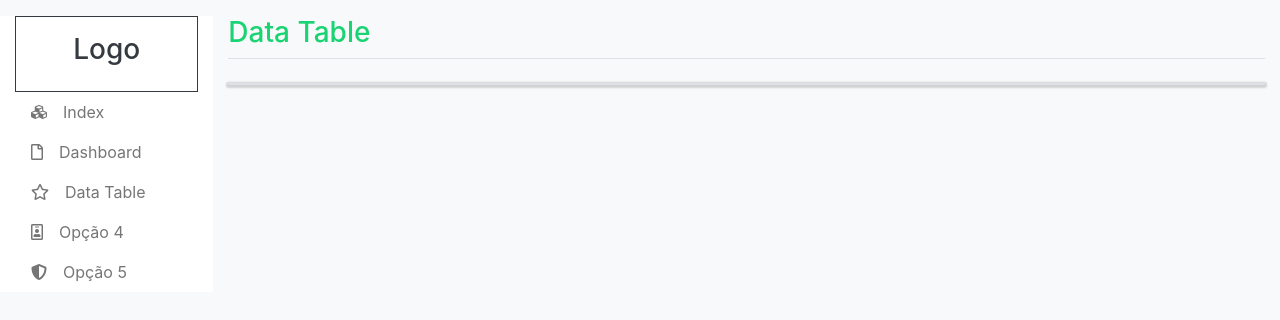
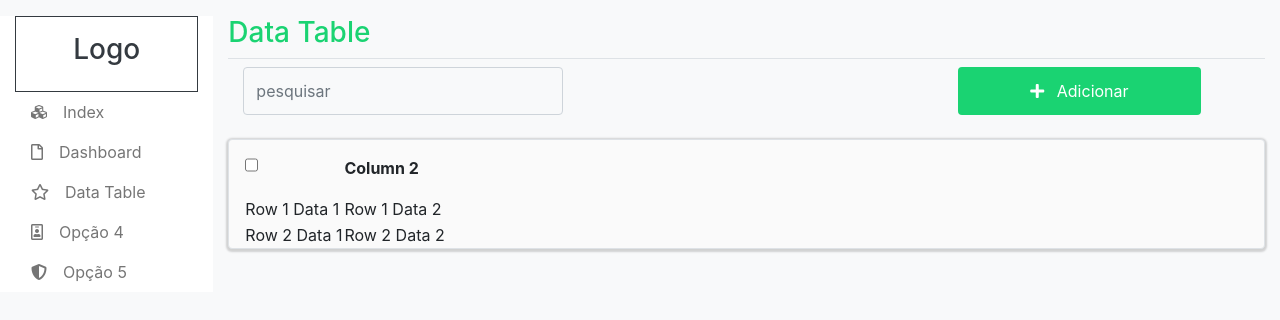
Before and after one commit to CaioAbra/Teste, a PHP site: page /Paginas/DataTable.php in a window 1280 px wide. Shown: the top 320 px of the page. Run offline with PHP 8.4, Linux system fonts and the light colour scheme.

Commit message:
atualização

```diff
--- a/Paginas/DataTable.php
+++ b/Paginas/DataTable.php
@@ -59,13 +59,38 @@
             <div class="col-sm-10 ">
                 <h3 class="pb-2 border-bottom">Data Table</h3>
 
+                <div class="col-12">
+                    <form>
+                        <div class="form-row">
+                          <div class="col-3 ">
+                            <input type="search" class="form-control pesquisar bg-transparent text-secondary" placeholder="pesquisar">
+                          </div>
+                          <div class="col-3 ml-auto mr-5">
+                            <button type="button" class="btn btn-green"><i class="fas fa-plus pr-2"></i> Adicionar</button>
+                          </div>
+                        </div>
+                      </form>
+                </div>
+
                 <div class="col-12 mt-4 border rounded bg-caixa shadow-box-princ">
-                    <!-- <form class="form-inline">
-                        <div class="col-12 pt-3 pl-2">
-                            <h5>Subtitulo</h5>
-                        </div>
-
-                    </form> -->
+                    <table id="table_id" class="display">
+                        <thead>
+                            <tr>
+                                <th><input type="checkbox" class="w-auto"></th>
+                                <th>Column 2</th>
+                            </tr>
+                        </thead>
+                        <tbody>
+                            <tr>
+                                <td>Row 1 Data 1</td>
+                                <td>Row 1 Data 2</td>
+                            </tr>
+                            <tr>
+                                <td>Row 2 Data 1</td>
+                                <td>Row 2 Data 2</td>
+                            </tr>
+                        </tbody>
+                    </table>
 
                 </div>
             </div>
--- a/css/index.css
+++ b/css/index.css
@@ -23,7 +23,6 @@ h1, h2, h3, h4, h5{
 label{
     color: rgba(0,0,0,0.54);
 }
-
 
 .btn-green{
     background: #1AD372 !important;
@@ -52,10 +51,18 @@ input,select{
     border-radius: 8px;
 }
 
+.w-auto{
+    width: auto!important;;
+}
+
 @media (min-width: 767px) {
     input,select{
-        width: 32rem !important;
-        height: 2rem !important;
+        width: 24rem !important;
+        height: 3rem !important;
+    }
+
+    button{
+        height: 3rem !important;
     }
 }
 
@@ -66,3 +73,9 @@ a.nav-link{
 a.nav-link:hover{
     color: #1AD372;
 }
+
+
+.pesquisar{
+    width: 20rem !important;
+    height: 3rem !important;
+}
```
